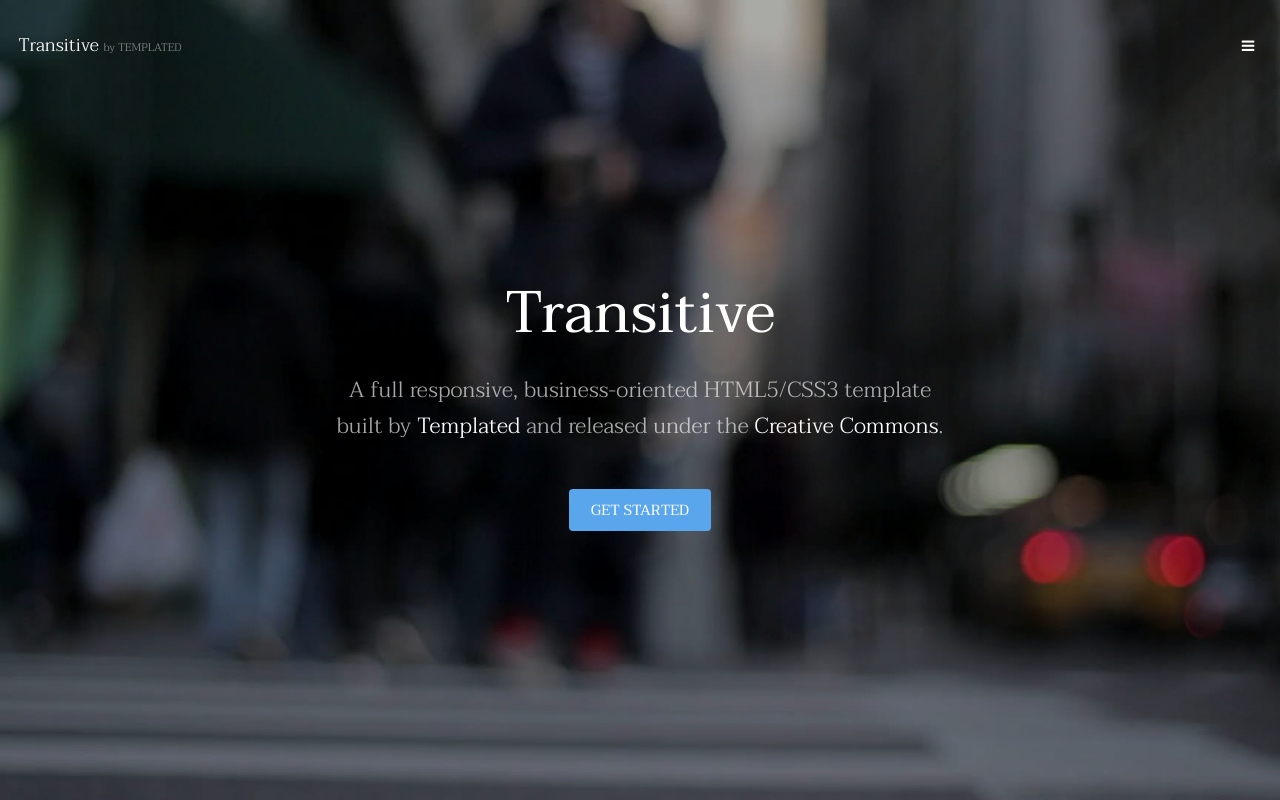
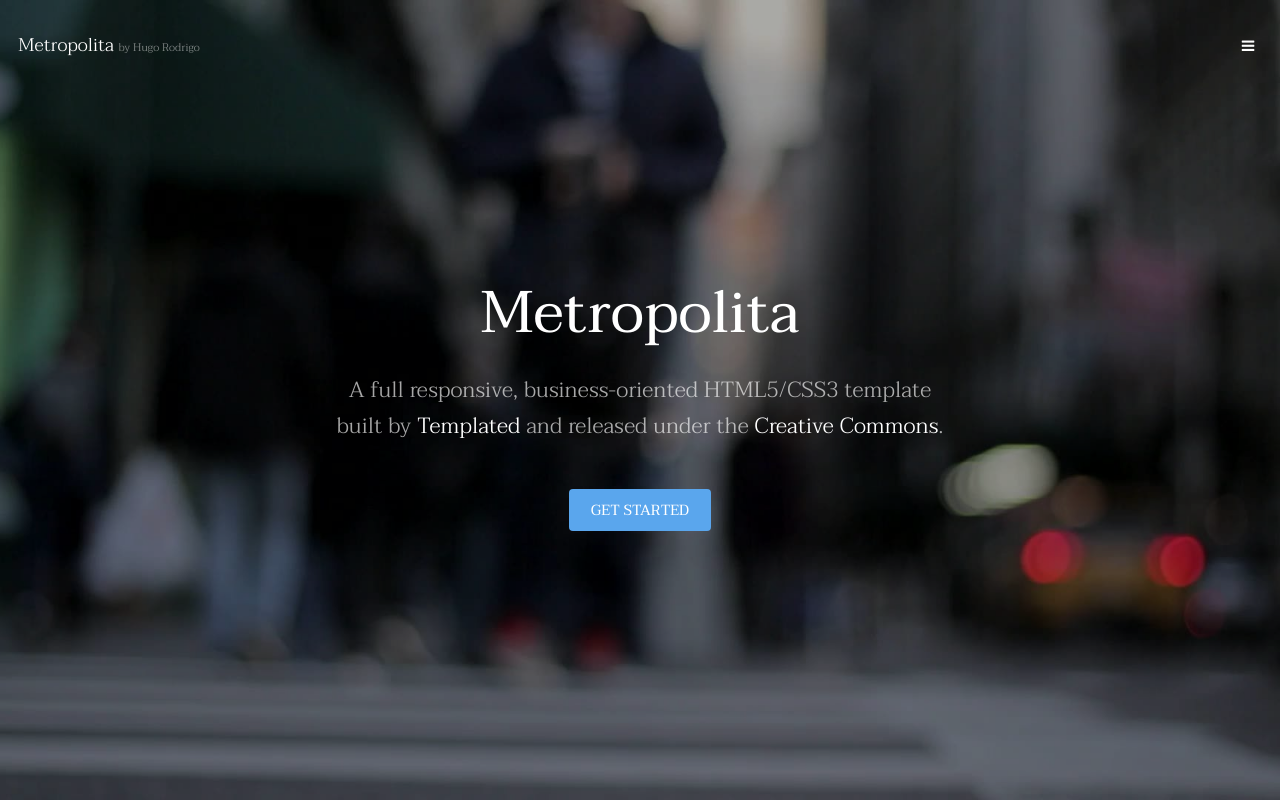
Before and after one commit to dreamscreator/04_REP_METROPOLITA, a plain HTML site: page index.html in a window 1280 px wide. Shown: the top 800 px of the page. Drawn offline with Linux system fonts and the light colour scheme.

Commit message:
cambios en la portada por HUGO

```diff
--- a/index.html
+++ b/index.html
@@ -6,7 +6,7 @@
 -->
 <html>
 	<head>
-		<title>Transitive by TEMPLATED</title>
+		<title>Metropolita by Hugo Rodrigo</title>
 		<meta charset="utf-8" />
 		<meta name="viewport" content="width=device-width, initial-scale=1" />
 		<link rel="stylesheet" href="assets/css/main.css" />
@@ -15,7 +15,7 @@
 
 		<!-- Header -->
 			<header id="header" class="alt">
-				<div class="logo"><a href="index.html">Transitive <span>by TEMPLATED</span></a></div>
+				<div class="logo"><a href="index.html">Metropolita <span>by Hugo Rodrigo</span></a></div>
 				<a href="#menu" class="toggle"><span>Menu</span></a>
 			</header>
 
@@ -36,7 +36,7 @@
 		-->
 			<section id="banner" data-video="images/banner">
 				<div class="inner">
-					<h1>Transitive</h1>
+					<h1>Metropolita</h1>
 					<p>A full responsive, business-oriented HTML5/CSS3 template<br />
 					built by <a href="https://templated.co/">Templated</a> and released under the <a href="https://templated.co/license">Creative Commons</a>.</p>
 					<a href="#one" class="button special scrolly">Get Started</a>
@@ -53,7 +53,7 @@
 							</div>
 							<div class="content">
 								<header class="align-center">
-									<h2>Lorem ipsum dolor</h2>
+									<h2>VIVE EXPERIENCIAS ÚNICAS</h2>
 									<p>maecenas feugiat ex purus, quis volutpat lacus placerat</p>
 								</header>
 								<hr />
```
